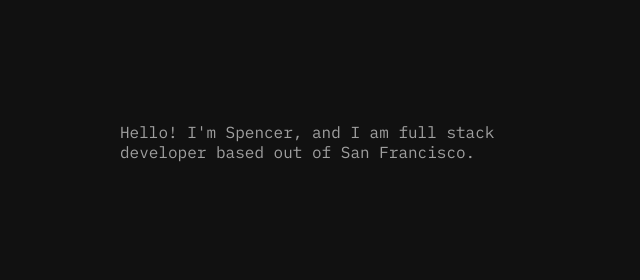
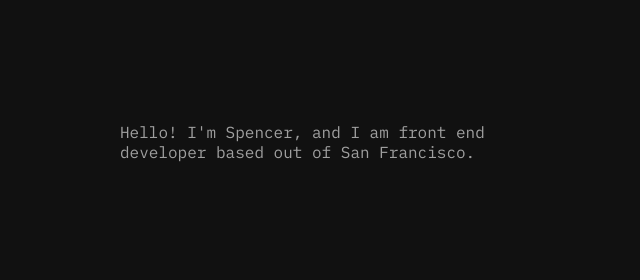
Before and after one commit to sfhemstreet/personal-website, a website built with Parcel: page src/pages/about.html in a window 1280 px wide. Shown: the part 195-475 px from the top of the page, 595-1235 px from the left. Built offline with nearby package versions, Linux system fonts and the light colour scheme.

Commit message:
change to front end developer

```diff
--- a/src/pages/about.html
+++ b/src/pages/about.html
@@ -140,7 +140,7 @@
 
       <div class="grid-paragraph top">
         <p>
-          Hello! I'm Spencer, and I am full stack developer based out of San
+          Hello! I'm Spencer, and I am front end developer based out of San
           Francisco.
         </p>
       </div>
```
